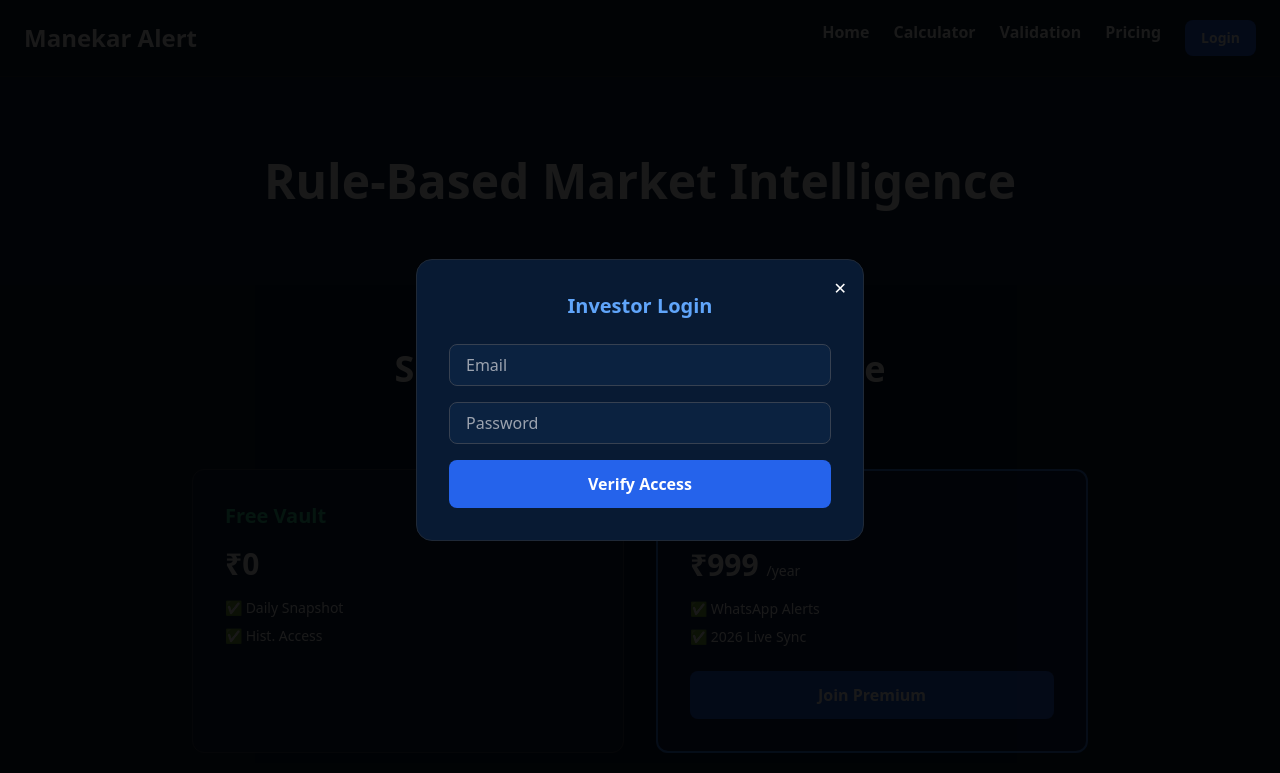
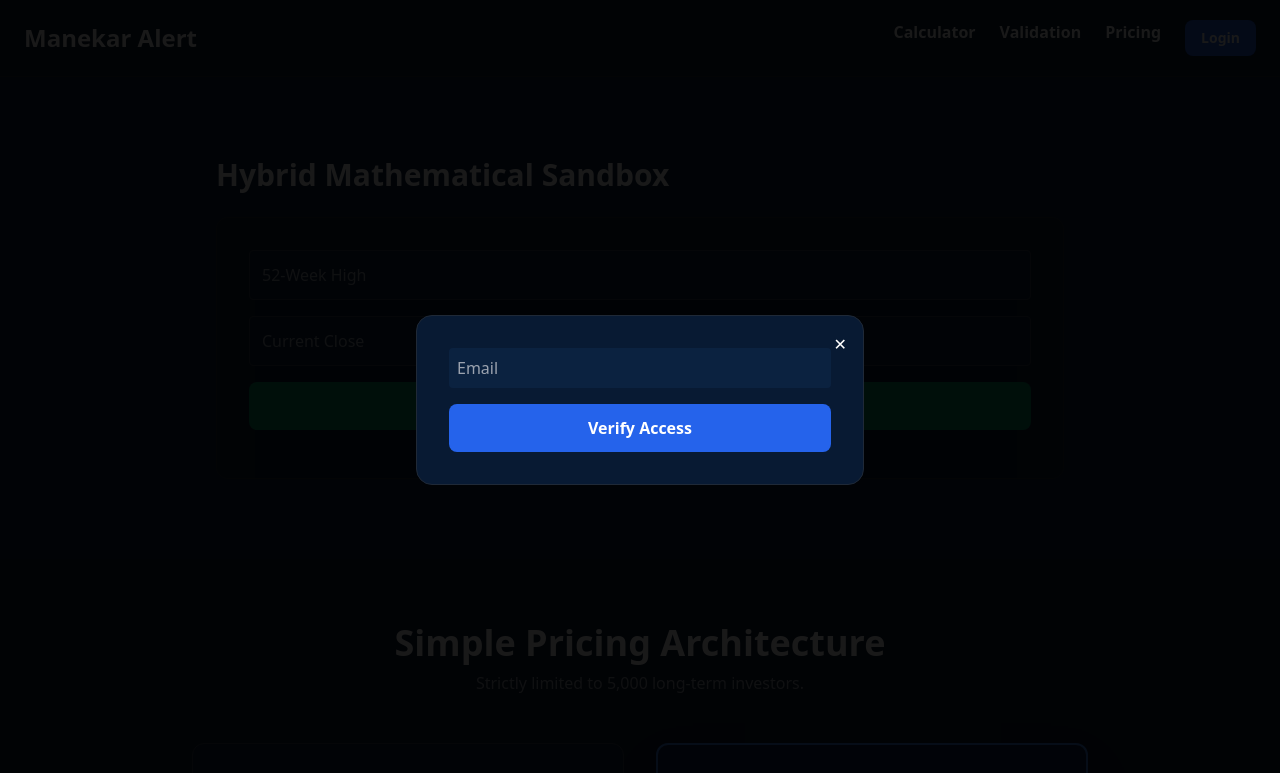
Before and after one commit to manekaralert/manekaralert-webapp, a plain HTML site: page index.html in a window 1280 px wide. Both pictures are taken after a click on the button "Login". Shown: the top 773 px of the page. Drawn offline with nearby package versions, Linux system fonts and the light colour scheme.

Commit message:
Update index.html

```diff
--- a/index.html
+++ b/index.html
@@ -13,12 +13,10 @@
 </head>
 <body class="bg-[#0b2240] text-white font-sans">
 
-    <!-- Header -->
     <header class="bg-[#081a33] border-b border-gray-800 sticky top-0 z-50">
         <div class="max-w-7xl mx-auto flex items-center justify-between px-6 py-5">
             <h1 class="text-2xl font-bold">Manekar Alert</h1>
             <nav class="hidden md:flex gap-6 font-semibold">
-                <a href="#home" class="hover:text-green-400">Home</a>
                 <a href="#calculator-section" class="hover:text-green-400">Calculator</a>
                 <a href="#validation" class="hover:text-green-400">Validation</a>
                 <a href="#pricing" class="hover:text-green-400">Pricing</a>
@@ -27,66 +25,55 @@
         </div>
     </header>
 
-    <!-- Login Modal -->
-    <div id="loginModal" class="fixed inset-0 bg-black/90 flex items-center justify-center z-50 ghost-hidden px-4">
-        <div class="bg-[#081a33] border border-gray-800 rounded-2xl w-full max-w-md p-8 relative">
-            <button onclick="toggleModal('loginModal', false)" class="absolute top-4 right-4">✕</button>
-            <h3 class="text-xl font-bold mb-6 text-center text-blue-400">Investor Login</h3>
-            <form onsubmit="executeSecureLogin(event)" class="space-y-4">
-                <input type="email" id="login-email" required placeholder="Email" class="w-full bg-[#0b2240] border border-gray-700 rounded-lg px-4 py-2 text-white">
-                <input type="password" id="login-pass" required placeholder="Password" class="w-full bg-[#0b2240] border border-gray-700 rounded-lg px-4 py-2 text-white">
-                <button type="submit" class="w-full bg-blue-600 py-3 rounded-lg font-bold">Verify Access</button>
-            </form>
+    <section id="calculator-section" class="py-20 px-6 max-w-4xl mx-auto">
+        <h2 class="text-3xl font-bold mb-6">Hybrid Mathematical Sandbox</h2>
+        <div class="bg-[#081a33] p-8 rounded-xl border border-gray-800">
+            <input type="number" id="high-val" placeholder="52-Week High" class="w-full mb-4 bg-[#0b2240] p-3 rounded border border-gray-700">
+            <input type="number" id="close-val" placeholder="Current Close" class="w-full mb-4 bg-[#0b2240] p-3 rounded border border-gray-700">
+            <button onclick="sendToGhostBackend()" class="w-full bg-emerald-600 py-3 rounded-lg font-bold">Calculate Drawdown</button>
+            <div id="out-drawdown" class="mt-4 text-emerald-400 font-mono text-xl"></div>
         </div>
-    </div>
-
-    <!-- Home, Calculator, Validation Sections (As per your original code) -->
-    <!-- (मैंने यहाँ आपका मूल स्ट्रक्चर रखा है) -->
-    <section id="home" class="py-20 text-center">
-        <h2 class="text-5xl font-bold">Rule-Based Market Intelligence</h2>
     </section>
 
-    <!-- 🎯 Pricing Section (जोड़ा गया) -->
-    <section id="pricing" class="py-16 px-6 bg-[#081a33]">
+    <section id="pricing" class="py-16 px-6 bg-[#081a33] scroll-mt-20">
         <h2 class="text-4xl font-bold text-center mb-2">Simple Pricing Architecture</h2>
         <p class="text-gray-400 text-center mb-12">Strictly limited to 5,000 long-term investors.</p>
         <div class="max-w-4xl mx-auto grid md:grid-cols-2 gap-8">
             <div class="bg-[#0b2240] p-8 rounded-xl border border-gray-700">
                 <h3 class="text-emerald-400 font-bold text-xl">Free Vault</h3>
                 <div class="text-3xl font-bold my-4">₹0</div>
-                <ul class="text-sm space-y-2"><li>✅ Daily Snapshot</li><li>✅ Hist. Access</li></ul>
             </div>
-            <div class="bg-blue-900/30 p-8 rounded-xl border-2 border-blue-500">
+            <div class="bg-blue-900/30 rounded-xl border-2 border-blue-500 p-8 shadow-2xl relative">
                 <h3 class="text-blue-400 font-bold text-xl">Premium Node</h3>
-                <div class="text-3xl font-bold my-4">₹999 <span class="text-sm font-normal">/year</span></div>
-                <ul class="text-sm space-y-2"><li>✅ WhatsApp Alerts</li><li>✅ 2026 Live Sync</li></ul>
-                <button onclick="toggleModal('loginModal', true)" class="w-full mt-6 bg-blue-600 py-3 rounded-lg font-bold">Join Premium</button>
+                <div class="text-3xl font-bold my-4 text-white">₹999 <span class="text-sm font-normal text-gray-400">/year</span></div>
+                <button onclick="toggleModal('loginModal', true)" class="w-full bg-blue-600 py-3 rounded-lg font-bold">Join Premium</button>
             </div>
         </div>
-        <p class="text-center mt-8 text-xs text-gray-500">4,821 / 5,000 Slots Filled</p>
     </section>
 
-    <!-- JavaScript - **यह सबसे जरूरी हिस्सा है जो बटन्स चलाता है** -->
+    <div id="loginModal" class="fixed inset-0 bg-black/90 flex items-center justify-center z-50 ghost-hidden px-4">
+        <div class="bg-[#081a33] border border-gray-800 rounded-2xl w-full max-w-md p-8 relative">
+            <button onclick="toggleModal('loginModal', false)" class="absolute top-4 right-4">✕</button>
+            <form onsubmit="executeSecureLogin(event)" class="space-y-4">
+                <input type="email" placeholder="Email" class="w-full bg-[#0b2240] p-2 rounded">
+                <button type="submit" class="w-full bg-blue-600 py-3 rounded-lg font-bold">Verify Access</button>
+            </form>
+        </div>
+    </div>
+
     <script>
         function toggleModal(id, show) {
-            const modal = document.getElementById(id);
-            if(show) modal.classList.remove('ghost-hidden');
-            else modal.classList.add('ghost-hidden');
+            document.getElementById(id).classList.toggle('ghost-hidden', !show);
         }
-
-        function executeSecureLogin(e) {
-            e.preventDefault();
-            alert("Login Authentication Active");
+        function sendToGhostBackend() {
+            const high = document.getElementById('high-val').value;
+            const close = document.getElementById('close-val').value;
+            if(high && close) {
+                const drawdown = ((high - close) / high * 100).toFixed(2);
+                document.getElementById('out-drawdown').innerText = "Result: " + drawdown + "%";
+            }
         }
-
-        function downloadReport(year, type) {
-            alert("Downloading " + type + " report for " + year);
-        }
-
-        function sendToGhostBackend() {
-            // Calculator logic
-            alert("Calculation System Engaged");
-        }
+        function executeSecureLogin(e) { e.preventDefault(); alert("System Engaged"); }
     </script>
 </body>
 </html>
```
